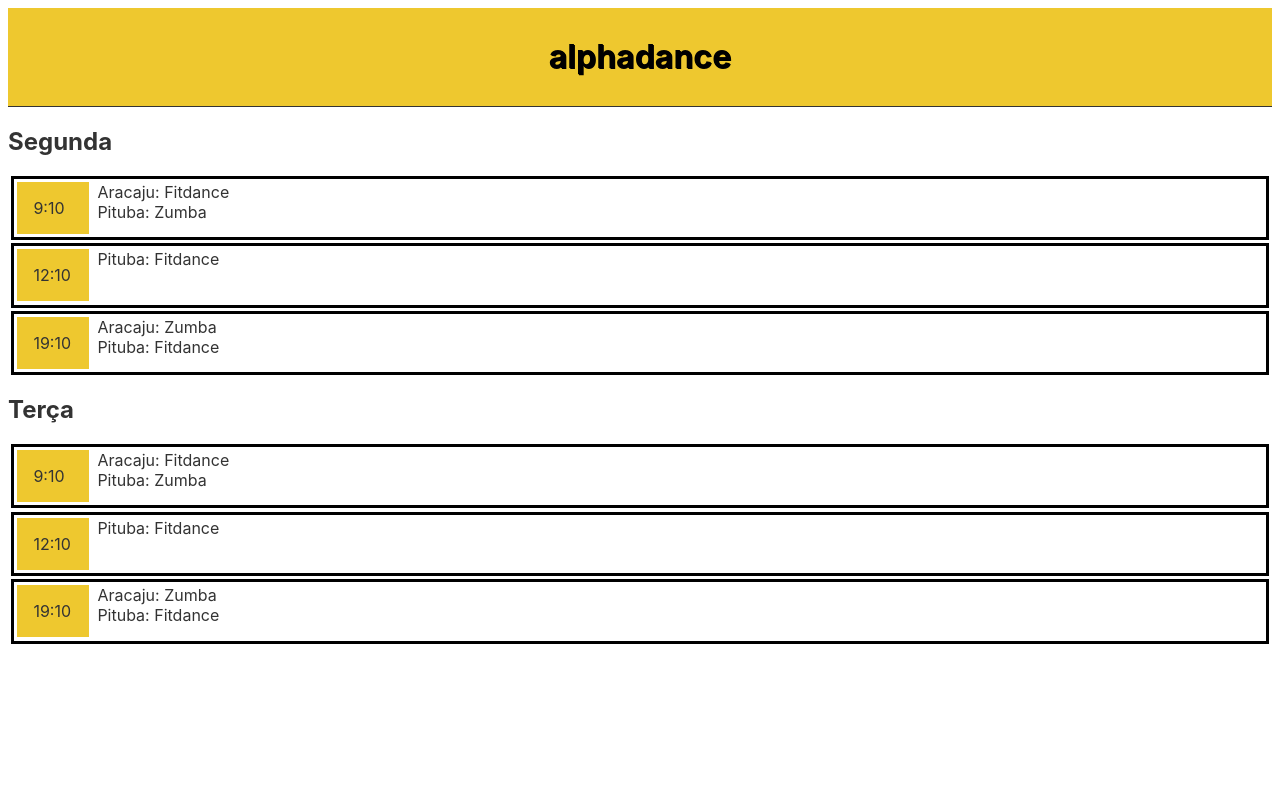
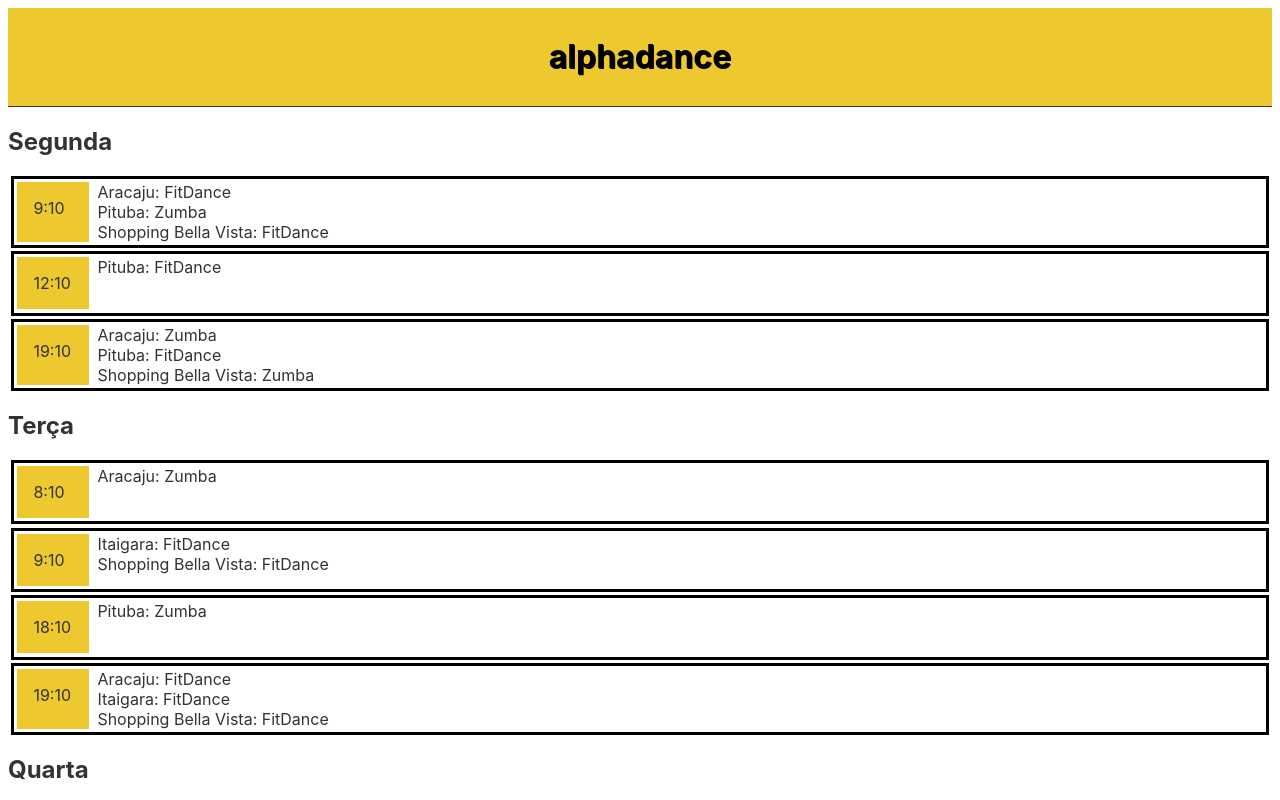
Before and after one commit to evandrojr/alphadance, a Svelte app: page / in a window 1280 px wide. Shown: the top 800 px of the page. Built offline with nearby package versions, Linux system fonts and the light colour scheme.

Commit message:
Até quinta

```diff
--- a/src/App.svelte
+++ b/src/App.svelte
@@ -5,7 +5,7 @@
 		let trans=[];
 		let transAtividadesPorDia;
 		let transAtividadesAgrupadasPorHora;
-		const nomesAtividades = {f: 'Fitdance', z: 'Zumba' };
+		const nomesAtividades = {f: 'FitDance', z: 'Zumba' };
 
 		atividades.forEach(atividadesPorDia => {
 			transAtividadesPorDia = {};
--- a/src/main.js
+++ b/src/main.js
@@ -12,20 +12,73 @@ const atividades = [
 			{
 				nome: 'Pituba',
 				aulas: { f: [12, 19], z: [9] }
+			},
+			{
+				nome: 'Shopping Bella Vista',
+				aulas: { f: [9], z: [19] }
 			}
 		]
-	}
-	,
+	},
 	{
 		diaSemana: "Terça",
 		locais: [
 			{
 				nome: "Aracaju",
-				aulas: { f: [9], z: [19] },
+				aulas: { f: [19], z: [8] },
 			},
 			{
 				nome: 'Pituba',
-				aulas: { f: [12, 19], z: [9] }
+				aulas: { z: [18] }
+			},
+			{
+				nome: 'Itaigara',
+				aulas: { f: [9, 19] }
+			},
+			{
+				nome: 'Shopping Bella Vista',
+				aulas: { f: [9, 19] }
+			}
+		]
+	},
+	{
+		diaSemana: "Quarta",
+		locais: [
+			{
+				nome: "Aracaju",
+				aulas: { z: [19] },
+			},
+			{
+				nome: 'Pituba',
+				aulas: { f: [7, 18, 19] }
+			},
+			{
+				nome: 'Itaigara',
+				aulas: { z: [8, 19] }
+			},
+			{
+				nome: 'Shopping Bella Vista',
+				aulas: { z: [8, 19] }
+			}
+		]
+	},
+	{
+		diaSemana: "Quinta",
+		locais: [
+			{
+				nome: "Aracaju",
+				aulas: { f: [19], z: [8] },
+			},
+			{
+				nome: 'Pituba',
+				aulas: { z: [17] }
+			},
+			{
+				nome: 'Itaigara',
+				aulas: { f: [9, 19] }
+			},
+			{
+				nome: 'Shopping Bella Vista',
+				aulas: { f: [9, 19] }
 			}
 		]
 	}
```
